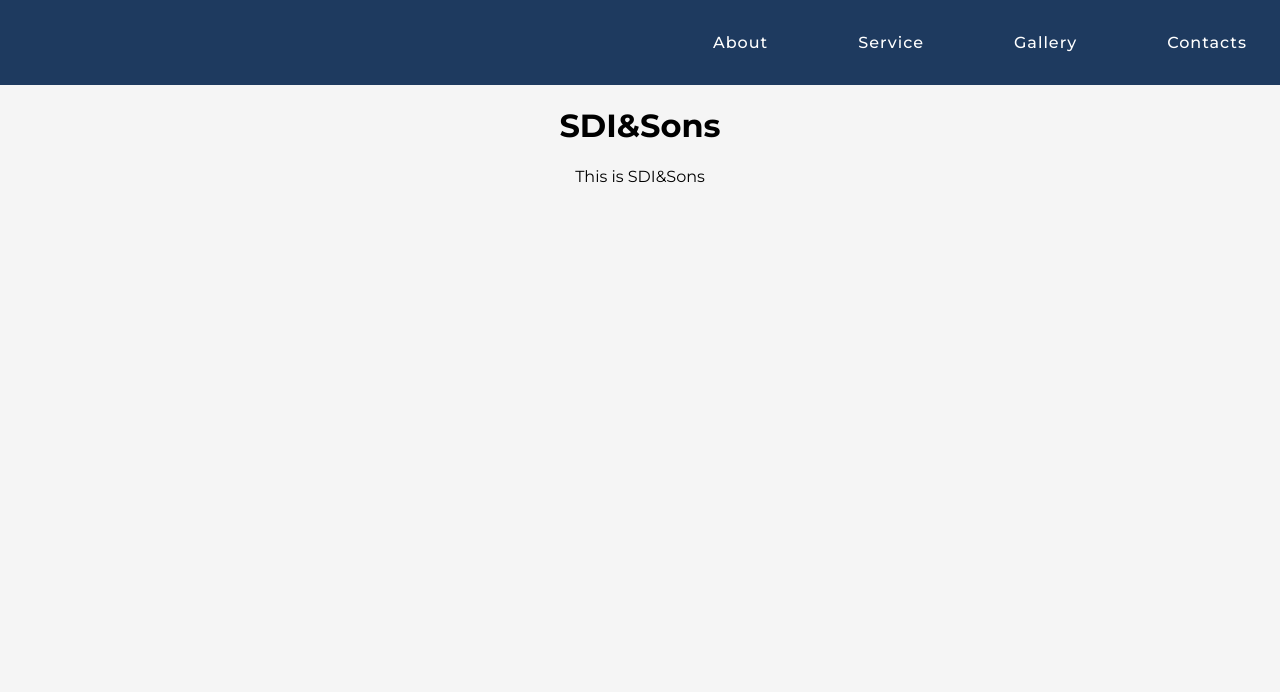
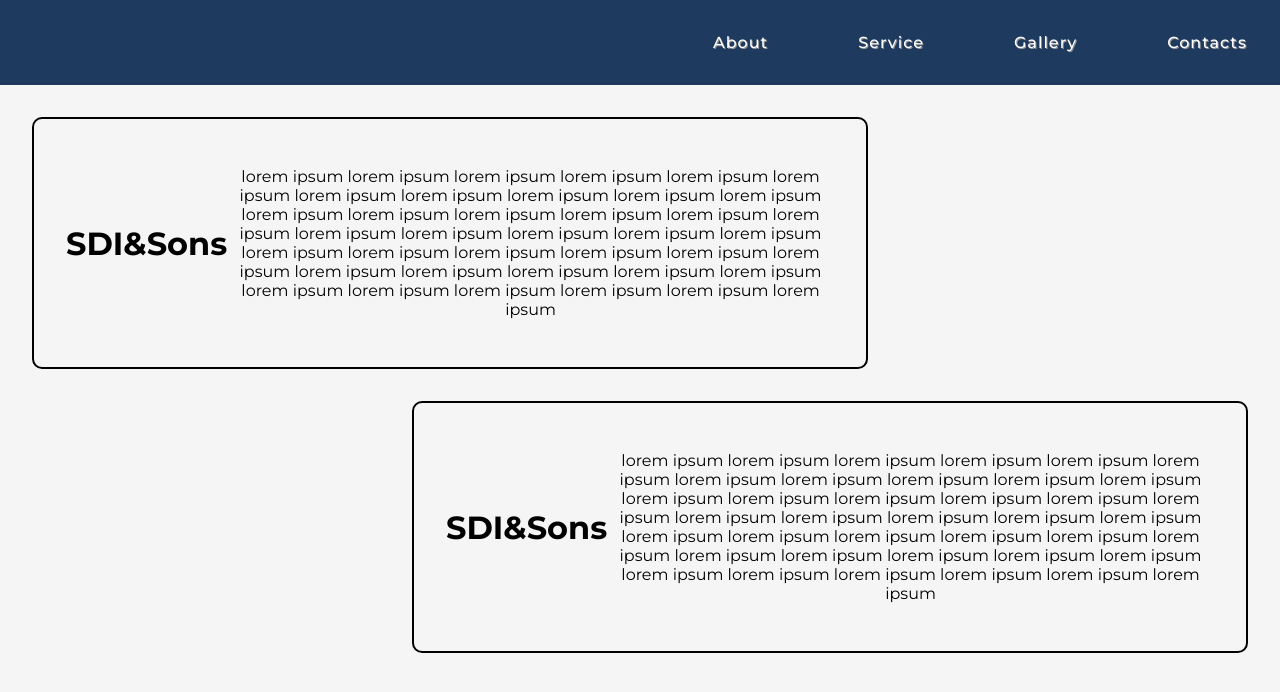
Before and after one commit to stoyan005/SDI-Sons, a plain HTML site: page index.html in a window 1280 px wide. Drawn offline with Linux system fonts and the light colour scheme.

Commit message:
created info containers

```diff
--- a/index.css
+++ b/index.css
@@ -4,6 +4,8 @@ html {
     scroll-behavior: smooth;
 }
 
+
+/* ! THIS IS FOR THE BODY */
 body {
     text-align: center;
     font-family: "Montserrat", sans-serif;
@@ -12,6 +14,8 @@ body {
     color: #000000;
 }
 
+
+/* ! THIS IS FOR THE NAVIGATION BAR */
 .navbar {
     display: flex;
     justify-content: right;
@@ -19,6 +23,7 @@ body {
     background-color: #1E3A5F;
     font-weight: 500;
     padding: 0.5rem;
+    text-shadow: 1px 1px #919191;
 }
 
 .navbar nav ul {
@@ -56,3 +61,34 @@ body {
         transform: translateY(0);
     }
 }
+
+
+/* ! THIS IS FOR THE ABOUT CONTAINER */
+.about-container {
+    display: flex;
+    justify-content: center;
+    align-items: center;
+    padding: 2rem;
+    margin: 2rem;
+    width: 60%;
+    border-radius: 10px;
+    border: 2px solid black;
+}
+
+.information-container {
+    display: flex;
+    justify-content: center;
+    align-items: center;
+    padding: 2rem;
+    margin: 2rem;
+    margin-left: auto;
+    width: 60%;
+    border-radius: 10px;
+    border: 2px solid black;
+}
+
+.about-container h1 {
+    display: flex;
+    justify-content: center;
+    align-items: center;
+}
--- a/index.html
+++ b/index.html
@@ -26,8 +26,22 @@
         </div>
     </header>
 
-    <h1>SDI&Sons</h1>
-    <p>This is SDI&Sons</p>
+    <div class="about-container">
+        <h1>SDI&Sons</h1>
+        <p>lorem ipsum lorem ipsum lorem ipsum lorem ipsum lorem ipsum lorem ipsum lorem ipsum lorem ipsum lorem ipsum
+            lorem ipsum lorem ipsum lorem ipsum lorem ipsum lorem ipsum lorem ipsum lorem ipsum lorem ipsum lorem ipsum
+            lorem ipsum lorem ipsum lorem ipsum lorem ipsum lorem ipsum lorem ipsum lorem ipsum lorem ipsum lorem ipsum
+            lorem ipsum lorem ipsum lorem ipsum lorem ipsum lorem ipsum lorem ipsum lorem ipsum lorem ipsum lorem ipsum
+            lorem ipsum lorem ipsum lorem ipsum</p>
+    </div>
+    <div class="information-container">
+        <h1>SDI&Sons</h1>
+        <p>lorem ipsum lorem ipsum lorem ipsum lorem ipsum lorem ipsum lorem ipsum lorem ipsum lorem ipsum lorem ipsum
+            lorem ipsum lorem ipsum lorem ipsum lorem ipsum lorem ipsum lorem ipsum lorem ipsum lorem ipsum lorem ipsum
+            lorem ipsum lorem ipsum lorem ipsum lorem ipsum lorem ipsum lorem ipsum lorem ipsum lorem ipsum lorem ipsum
+            lorem ipsum lorem ipsum lorem ipsum lorem ipsum lorem ipsum lorem ipsum lorem ipsum lorem ipsum lorem ipsum
+            lorem ipsum lorem ipsum lorem ipsum</p>
+    </div>
 </body>
 
 </html>
```
